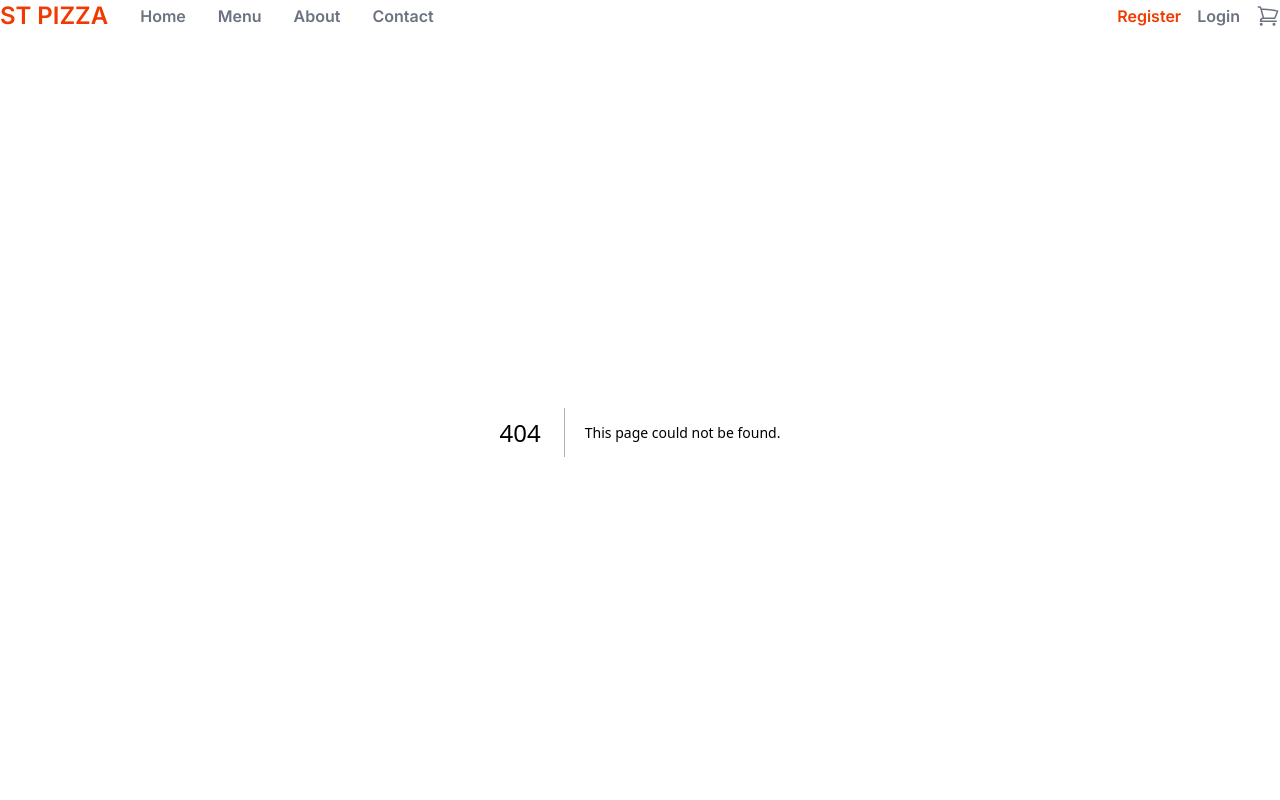
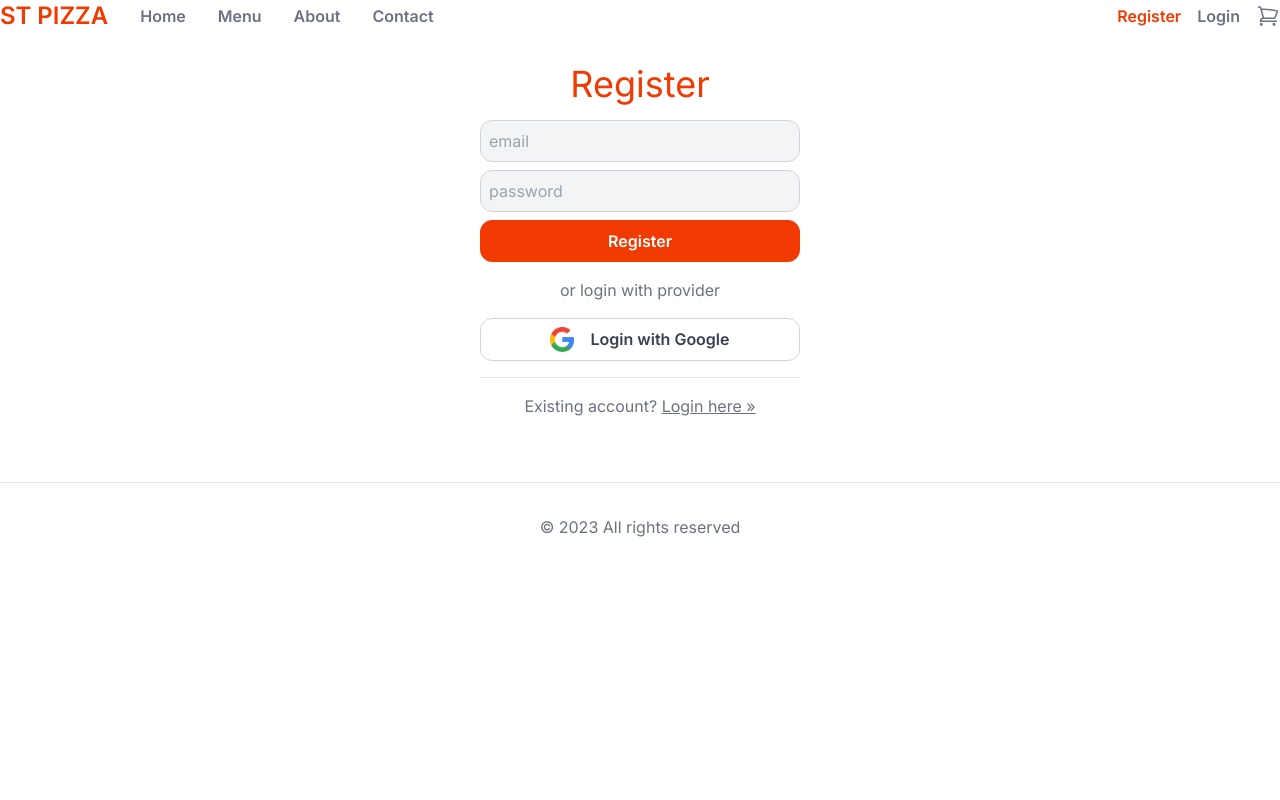
Before and after one commit to smartdriver321/st-pizza, a Next.js app: page /register in a window 1280 px wide. Before the commit this address had no page. Shown: the top 800 px of the page. Built offline with nearby package versions, Linux system fonts and the light colour scheme.

Commit message:
Create RegisterPage and its functionality

```diff
--- /dev/null
+++ b/src/app/api/auth/[...nextauth]/route.js
@@ -0,0 +1,45 @@
+import NextAuth from 'next-auth'
+import CredentialsProvider from 'next-auth/providers/credentials'
+import { MongoDBAdapter } from '@auth/mongodb-adapter'
+import * as mongoose from 'mongoose'
+import bcrypt from 'bcrypt'
+
+import clientPromise from '@/lib/mongoConnect'
+import { User } from '@/models/User'
+
+export const authOptions = {
+	secret: process.env.SECRET,
+	adapter: MongoDBAdapter(clientPromise),
+	providers: [
+		CredentialsProvider({
+			name: 'Credentials',
+			id: 'credentials',
+			credentials: {
+				username: {
+					label: 'Email',
+					type: 'email',
+					placeholder: 'test@example.com',
+				},
+				password: { label: 'Password', type: 'password' },
+			},
+			async authorize(credentials, req) {
+				const email = credentials?.email
+				const password = credentials?.password
+
+				mongoose.connect(process.env.MONGO_URL)
+				const user = await User.findOne({ email })
+				const passwordOk = user && bcrypt.compareSync(password, user.password)
+
+				if (passwordOk) {
+					return user
+				}
+
+				return null
+			},
+		}),
+	],
+}
+
+const handler = NextAuth(authOptions)
+
+export { handler as GET, handler as POST }
--- /dev/null
+++ b/src/app/api/register/route.js
@@ -0,0 +1,22 @@
+import mongoose from 'mongoose'
+import bcrypt from 'bcrypt'
+
+import { User } from '@/models/User'
+
+export async function POST(req) {
+	mongoose.connect(process.env.MONGO_URL)
+
+	const body = await req.json()
+	const pass = body.password
+
+	if (!pass?.length || pass.length < 5) {
+		new Error('password must be at least 5 characters')
+	}
+
+	const notHashedPassword = pass
+	const salt = bcrypt.genSaltSync(10)
+	body.password = bcrypt.hashSync(notHashedPassword, salt)
+
+	const createdUser = await User.create(body)
+	return Response.json(createdUser)
+}
--- /dev/null
+++ b/src/app/register/page.jsx
@@ -0,0 +1,92 @@
+'use client'
+
+import Link from 'next/link'
+import Image from 'next/image'
+import { useState } from 'react'
+import { signIn } from 'next-auth/react'
+
+export default function RegisterPage() {
+	const [email, setEmail] = useState('')
+	const [password, setPassword] = useState('')
+	const [creatingUser, setCreatingUser] = useState(false)
+	const [userCreated, setUserCreated] = useState(false)
+	const [error, setError] = useState(false)
+
+	async function handleFormSubmit(ev) {
+		ev.preventDefault()
+		setCreatingUser(true)
+		setError(false)
+		setUserCreated(false)
+
+		const response = await fetch('/api/register', {
+			method: 'POST',
+			body: JSON.stringify({ email, password }),
+			headers: { 'Content-Type': 'application/json' },
+		})
+
+		if (response.ok) {
+			setUserCreated(true)
+		} else {
+			setError(true)
+		}
+		setCreatingUser(false)
+	}
+
+	return (
+		<section className='mt-8'>
+			<h1 className='text-center text-primary text-4xl mb-4'>Register</h1>
+			{userCreated && (
+				<div className='my-4 text-center'>
+					User created.
+					<br />
+					Now you can{' '}
+					<Link className='underline' href={'/login'}>
+						Login &raquo;
+					</Link>
+				</div>
+			)}
+			{error && (
+				<div className='my-4 text-center'>
+					An error has occurred.
+					<br />
+					Please try again later
+				</div>
+			)}
+			<form className='block max-w-xs mx-auto' onSubmit={handleFormSubmit}>
+				<input
+					type='email'
+					placeholder='email'
+					value={email}
+					disabled={creatingUser}
+					onChange={(ev) => setEmail(ev.target.value)}
+				/>
+				<input
+					type='password'
+					placeholder='password'
+					value={password}
+					disabled={creatingUser}
+					onChange={(ev) => setPassword(ev.target.value)}
+				/>
+				<button type='submit' disabled={creatingUser}>
+					Register
+				</button>
+				<div className='my-4 text-center text-gray-500'>
+					or login with provider
+				</div>
+				<button
+					onClick={() => signIn('google', { callbackUrl: '/' })}
+					className='flex gap-4 justify-center'
+				>
+					<Image src={'/google.png'} alt={''} width={24} height={24} />
+					Login with Google
+				</button>
+				<div className='text-center my-4 text-gray-500 border-t pt-4'>
+					Existing account?{' '}
+					<Link className='underline' href={'/login'}>
+						Login here &raquo;
+					</Link>
+				</div>
+			</form>
+		</section>
+	)
+}
--- /dev/null
+++ b/src/models/User.js
@@ -0,0 +1,13 @@
+import { model, models, Schema } from 'mongoose'
+
+const UserSchema = new Schema(
+	{
+		name: { type: String },
+		email: { type: String, required: true, unique: true },
+		password: { type: String },
+		image: { type: String },
+	},
+	{ timestamps: true }
+)
+
+export const User = models?.User || model('User', UserSchema)
```
